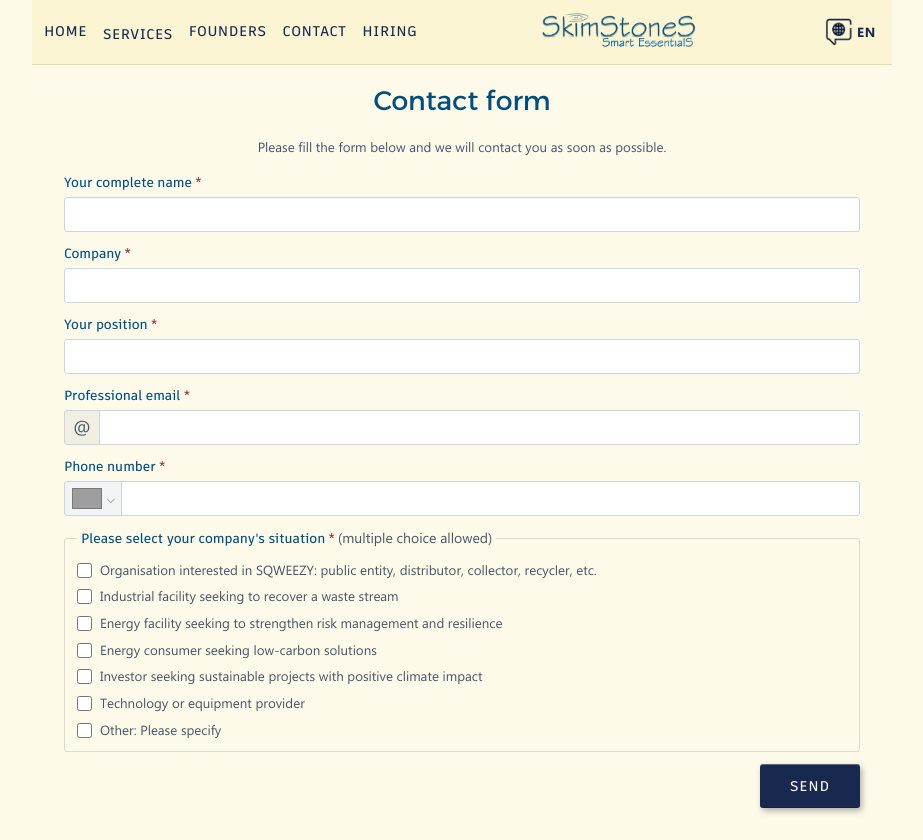
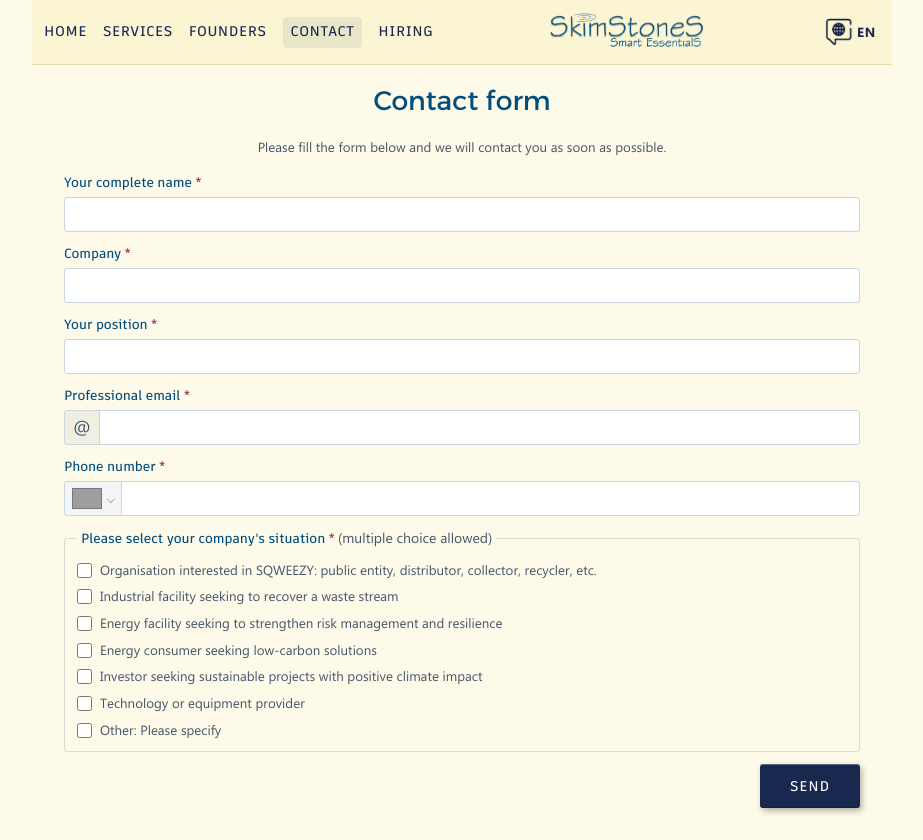
Before and after one commit to getsqweezy/skimstones-site, a Next.js app: page /en/contact in a window 1280 px wide. Shown: the whole page, without its empty margins (178-1101 px from the left). Built offline with nearby package versions, Linux system fonts and the light colour scheme; grey boxes are pictures that could not be loaded.

Commit message:
fix menus1

```diff
--- a/src/app/globals.css
+++ b/src/app/globals.css
@@ -322,9 +322,7 @@ body {
     border-bottom: 2px solid transparent;
     transition: border-color 0.15s, color 0.15s;
   }
-  .desktop-nav a:hover {
-    border-bottom-color: var(--sks-primary);
-  }
+  .desktop-nav a:hover,
   .desktop-nav a.active {
     background: rgba(25, 40, 79, 0.08);
     border-radius: 4px;
@@ -333,6 +331,8 @@ body {
   }
   .desktop-nav-item {
     position: relative;
+    display: flex;
+    align-items: center;
   }
   .services-dropdown {
     position: absolute;
@@ -403,9 +403,13 @@ body {
 }
 
 .mobile-nav-arrow {
-  font-size: var(--fs-body);
+  font-size: var(--fs-ui);
   color: var(--sks-primary);
-  transition: transform 0.25s ease;
+  width: 16px;
+  height: 16px;
+  display: flex;
+  align-items: center;
+  justify-content: center;
   flex-shrink: 0;
 }
 
@@ -424,7 +428,7 @@ body {
 
 .mobile-nav-subitem {
   display: block;
-  padding: var(--space-s) var(--space-l) var(--space-s) calc(var(--space-l) * 2);
+  padding: var(--space-s) var(--space-l) var(--space-s) calc(var(--space-l) * 2.5);
   font-family: var(--font-body);
   font-size: var(--fs-caption);
   font-weight: 400;
@@ -433,6 +437,7 @@ body {
   color: var(--sks-mid);
   text-decoration: none;
   border-bottom: 1px solid rgba(25, 40, 79, 0.05);
+  border-left: 3px solid rgba(25, 40, 79, 0.12);
   transition: background 0.15s, color 0.15s;
 }
 
--- a/src/components/Header.jsx
+++ b/src/components/Header.jsx
@@ -27,8 +27,11 @@ export default function Header({ variant = 'skimstones' }) {
     setServicesOpen(false);
   }
 
-  const isServicesActive = pathname.includes('/consulting-services');
-  const isCareeresActive = pathname.includes('/carrieres');
+  function isActive(href) {
+    if (href === '/consulting-services') return pathname.includes('/consulting-services');
+    if (href === '/carrieres') return pathname.includes('/carrieres');
+    return pathname === `/${locale}${href}`;
+  }
 
   return (
     <header className="site-header">
@@ -52,7 +55,7 @@ export default function Header({ variant = 'skimstones' }) {
         >
           <Link
             href={`/${locale}/consulting-services`}
-            className={isServicesActive ? 'active' : ''}
+            className={isActive('/consulting-services') ? 'active' : ''}
           >
             {t('services')}
           </Link>
@@ -71,11 +74,11 @@ export default function Header({ variant = 'skimstones' }) {
           )}
         </div>
 
-        <Link href={`/${locale}/founders`}>{t('founders')}</Link>
-        <Link href={`/${locale}/contact`}>{t('contact')}</Link>
+        <Link href={`/${locale}/founders`} className={isActive('/founders') ? 'active' : ''}>{t('founders')}</Link>
+        <Link href={`/${locale}/contact`} className={isActive('/contact') ? 'active' : ''}>{t('contact')}</Link>
         <Link
           href={`/${locale}/carrieres`}
-          className={isCareeresActive ? 'active' : ''}
+          className={isActive('/carrieres') ? 'active' : ''}
         >
           {locale === 'fr' ? 'RECRUTEMENT' : 'HIRING'}
         </Link>
@@ -109,8 +112,16 @@ export default function Header({ variant = 'skimstones' }) {
               onClick={() => setServicesOpen(!servicesOpen)}
             >
               <span>{t('services')}</span>
-              <span className={`mobile-nav-arrow${servicesOpen ? ' open' : ''}`}>
-                {servicesOpen ? '▾' : '▶'}
+              <span
+                className="mobile-nav-arrow"
+                style={{
+                  display: 'inline-block',
+                  transition: 'transform 0.25s ease',
+                  transform: servicesOpen ? 'rotate(90deg)' : 'rotate(0deg)',
+                  fontSize: 'var(--fs-ui)',
+                }}
+              >
+                ▶
               </span>
             </button>
             <div className={`mobile-nav-submenu${servicesOpen ? ' open' : ''}`}>
```
